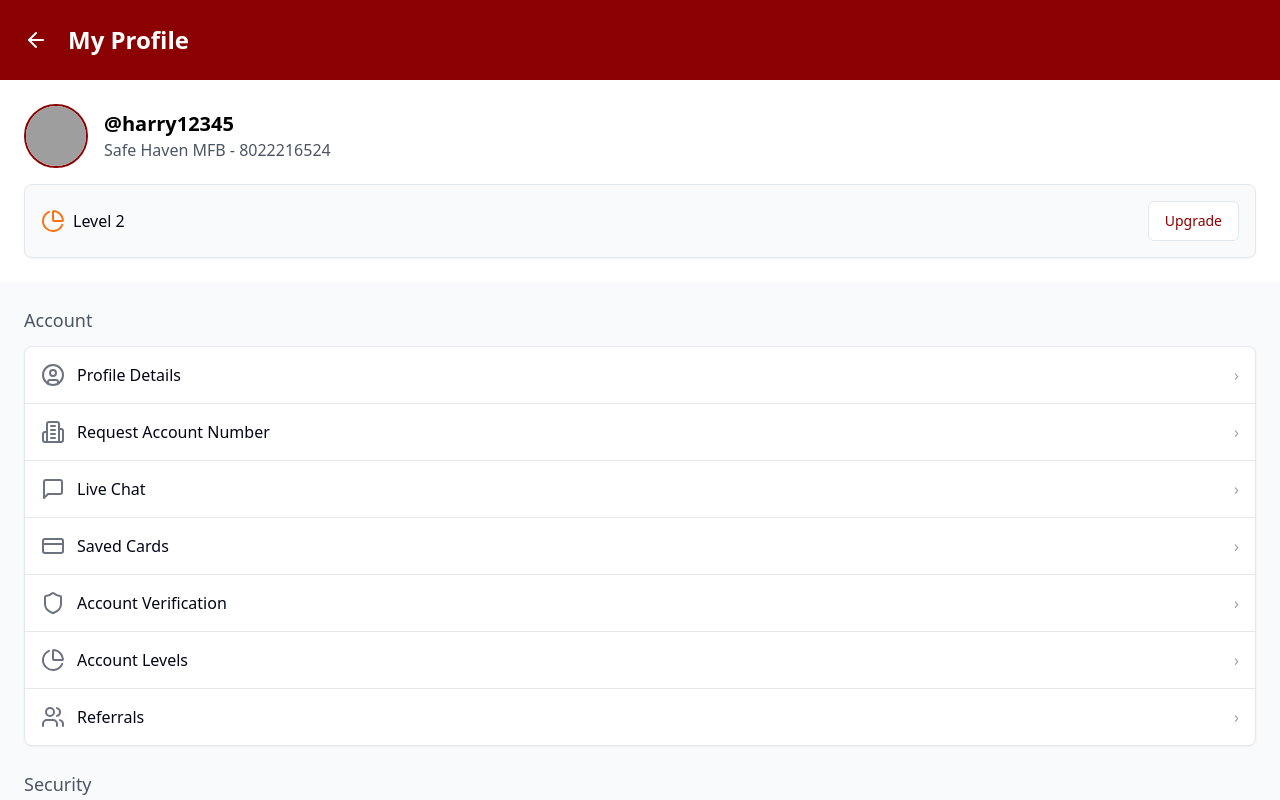
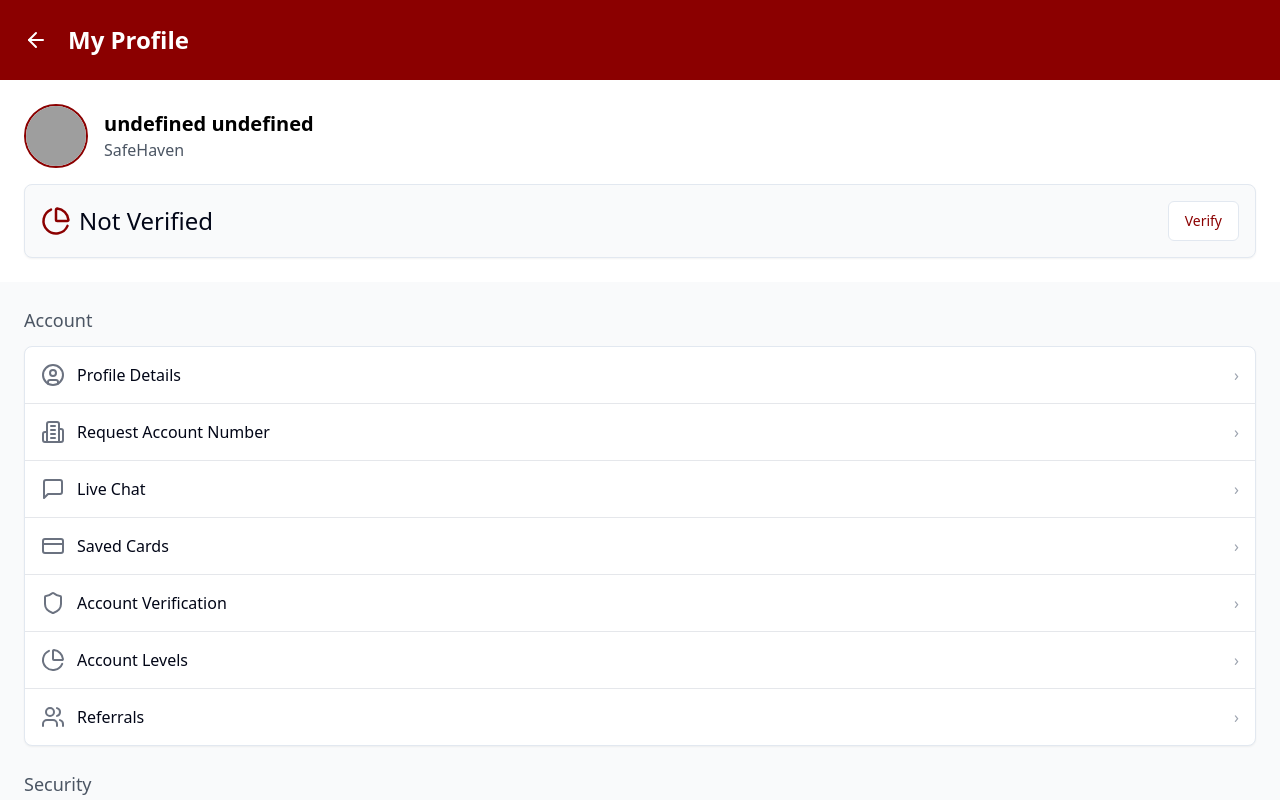
Before and after one commit to harygbolahan/vtuAppFrontend, a React (Vite) app: page /profile in a window 1280 px wide. Shown: the top 800 px of the page. Built offline with nearby package versions, Linux system fonts and the light colour scheme; grey boxes are pictures that could not be loaded.

Commit message:
Fixed profile navigations and update

```diff
--- a/src/pages/Auth/ForgotPassword.jsx
+++ b/src/pages/Auth/ForgotPassword.jsx
@@ -1,5 +1,5 @@
 import { ArrowLeft } from 'lucide-react';
-import { useState, useEffect, useContext } from 'react';
+import {  useContext } from 'react';
 import { AuthContext } from '../../contexts/authContexts';
 import { Formik, Form, Field } from 'formik';
 import * as Yup from 'yup';
--- a/src/pages/Profile.jsx
+++ b/src/pages/Profile.jsx
@@ -1,6 +1,6 @@
 /* eslint-disable react/prop-types */
-'use client'
-
+import { useContext } from 'react'
+import { AuthContext } from '../contexts/authContexts'
 import { Bell, CreditCard, FileText,  KeyRound, Lock, LogOut, MessageSquare, PieChart, Shield, Users, UserCircle, Building2, ArrowLeft} from 'lucide-react'
 // import { Switch } from "@/components/ui/switch"
 import { Avatar, AvatarFallback, AvatarImage } from "@/components/ui/avatar"
@@ -9,6 +9,11 @@ import { Card, CardContent } from "@/components/ui/card"
 import { Link } from 'react-router-dom'
 
 export default function ProfilePage() {
+  const { user } = useContext(AuthContext);
+
+  console.log('User', user);
+
+
   return (
     <div className="min-h-screen bg-gray-50">
       {/* Header */}
@@ -24,11 +29,11 @@ export default function ProfilePage() {
         <div className="flex items-center gap-4">
           <Avatar className="h-16 w-16 border-2 border-[#8B0000]">
             <AvatarImage src="/placeholder.svg" alt="Profile picture" />
-            <AvatarFallback>MO</AvatarFallback>
+            <AvatarFallback>{user?.firstName[0].toUpperCase() + user?.lastName[0].toUpperCase()}</AvatarFallback>
           </Avatar>
           <div className="flex-1">
-            <h2 className="text-xl font-semibold">@harry12345</h2>
-            <p className="text-gray-600">Safe Haven MFB - 8022216524</p>
+            <h2 className="text-xl font-semibold">{user?.firstName + ' ' + user?.lastName}</h2>
+            <p className="text-gray-600">{user?.bank || 'SafeHaven'}</p>
           </div>
         </div>
 
@@ -36,12 +41,12 @@ export default function ProfilePage() {
         <Card className="mt-4 bg-gray-50">
           <CardContent className="p-4 flex items-center justify-between">
             <div className="flex items-center gap-2">
-              <PieChart className="text-orange-500" />
-              <span className="font-medium">Level 2</span>
+              <PieChart className={user?.isVerified ? 'text-green-600' : 'text-[#8B0000]'} size={30} />
+              <span className="font-medium text-2xl">{user?.isVerified ? 'Verified' : 'Not Verified'}</span>
             </div>
-            <Button variant="outline" className="text-[#8B0000]">
-              Upgrade
-            </Button>
+            {!user?.isVerified && <Button variant="outline" className="text-[#8B0000]">
+              Verify
+            </Button>}
           </CardContent>
         </Card>
       </div>
--- a/src/pages/UpdateProfile.jsx
+++ b/src/pages/UpdateProfile.jsx
@@ -266,8 +266,8 @@ export default function ProfileDetails() {
                   onChange={(e) => handleInputChange("gender", e.target.value)}
                 >
                   <option value="">Select Gender</option>
-                  <option value="Male">Male</option>
-                  <option value="Female">Female</option>
+                  <option value="male">Male</option>
+                  <option value="female">Female</option>
                 </select>
               </div>
 
```
Also changed, not shown: src/pages/Electricity.jsx (+0 -22 lines).
